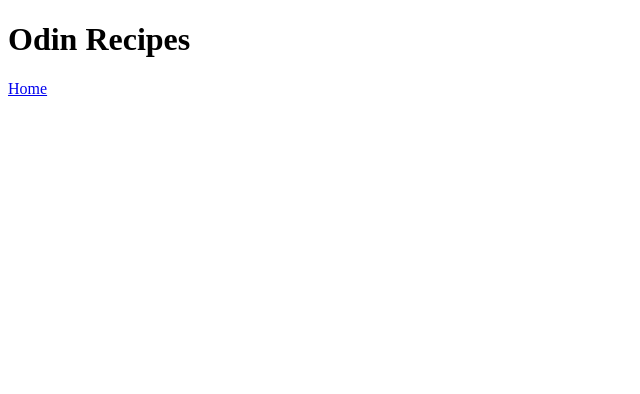
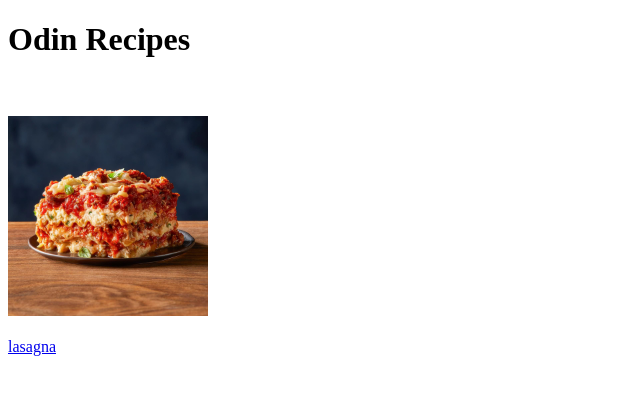
Before and after one commit to mjbeefrags-web/odin-recipes, a plain HTML site: page index.html in a window 1280 px wide. Shown: the whole page, without its empty margins (0-640 px from the left). Drawn offline with Linux system fonts and the light colour scheme.

Commit message:
created all the main files i will work with

```diff
--- a/index.html
+++ b/index.html
@@ -6,13 +6,16 @@
     <title>Home page</title>
 </head>
 <body>
+
     <h1>
             Odin Recipes
-    </h1>
+    </h1><br><br>
 
-    <a href="../index.html">
+    <img src="/pictures/lasagna.jpg" width="200" alt=""><br><br>
 
-            Home
+    <a href="recipes\lasagna.html">
+
+            lasagna
     </a>
 
 </body>
```
Also changed, not shown: recipes/lasagna.html (+1 -1 lines), recipes/Chocolate-Cake.html (added), recipes/Grilled-Chicken.html (added), recipes/Spaghetti-Carbonara.html (added).
